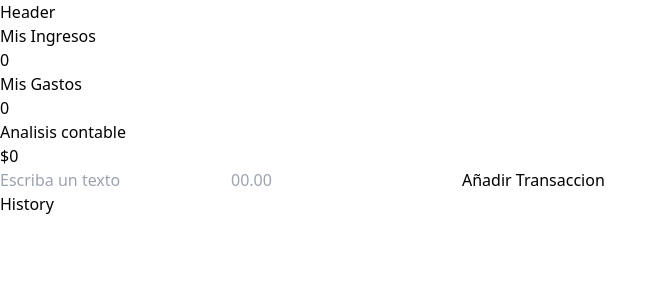
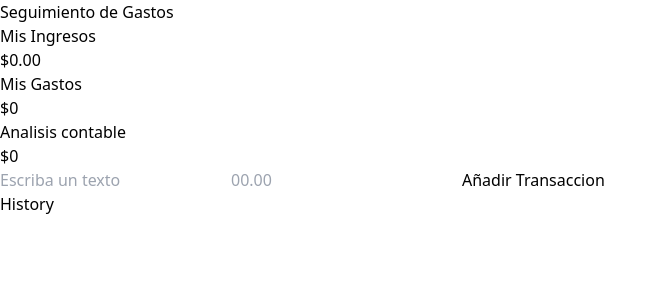
Before and after one commit to Diana-Karolina/accounting-calculator, a React (Vite) app: page / in a window 1280 px wide. Shown: the top 300 px of the page, without its empty margins (0-667 px from the left). Built offline with nearby package versions, Linux system fonts and the light colour scheme.

Commit message:
add file new

```diff
--- a/src/App.jsx
+++ b/src/App.jsx
@@ -12,16 +12,20 @@ function App() {
     <GlobalProvider>
       <div className="bg-zinc-950 text-white h-screen
       flex justify-center items-center">
-        <div className="bg-zinc-800 p-10 rounded-lg flex">
+        <div className="container mx-auto w-3/6">
+        <div className="bg-zinc-800 p-10 rounded-lg flex gap-x-2">
             <div>
-             <Header />
+             <h1 className="font-bold">
+              Seguimiento de Gastos
+             </h1>
              <IncomeExpenses />
              <Balance />
              <Transaction />
             </div>
             <div>
-             <ListTransaction />
+            <ListTransaction />
             </div>
+        </div>
         </div>
       </div>
     </GlobalProvider>
--- a/src/components/Balance.jsx
+++ b/src/components/Balance.jsx
@@ -9,10 +9,10 @@ function Balance () {
     const totalAmounts = amounts.reduce((acc, item) => (acc += item),0)
 
     return(
-        <div>
+        <div className="flex justify-between">
             <h3>Analisis contable</h3>
-            <h1>${totalAmounts}</h1>
+            <h1 className="text-2x1 font-bold">${totalAmounts}</h1>
         </div>
     );
 }
-export default Balance
+export default Balance;
--- a/src/components/IncomeExpenses.jsx
+++ b/src/components/IncomeExpenses.jsx
@@ -5,28 +5,30 @@ function IncomeExpenses() {
 
     const {transactions} = useGlobalState();
 
-    const amounts = transactions.map((transaction) => transaction.amount);
+    const amounts = transactions.map((transaction) => transaction.
+    amount);
 
     //esta funcion sirve para ver los montos en positivos
     const ingresosAmount = amounts
     .filter((item)=> item > 0)
-    .reduce((acc, item) => (acc += item), 0);
-
+    .reduce((acc, item) => (acc += item), 0)
+    .toFixed(2);
 
     //esta funcion sirve para ver los montos en positivos
     const egresosAmount = amounts
-    .filter((item)=> item <0)
-    .reduce((acc,item) => acc += item , 0) * -1;
+    .filter((item)=> item < 0)
+    .reduce((acc,item) => acc += item , 0)
+    .toFixed(2) * -1;
 
     return (
     <>
-    <div>
+    <div className="flex justify-between my-2">
         <h4>Mis Ingresos</h4>
-        <p>{ingresosAmount}</p>
+        <p>${ingresosAmount}</p>
     </div>
-    <div>
+    <div className="flex justify-between my-2">
         <h4>Mis Gastos</h4>
-        <p>{egresosAmount}</p>
+        <p>${egresosAmount}</p>
     </div>
     </>
   )
--- a/src/components/transactionFile/ItemTransaction.jsx
+++ b/src/components/transactionFile/ItemTransaction.jsx
@@ -15,7 +15,7 @@ export function ItemTransaction({transaction}) {
         deleteTransaction(transaction.id);
         }}
         >
-        x
+          x
     </button>
     </div>
   </li>
--- a/src/components/transactionFile/ListTransaction.jsx
+++ b/src/components/transactionFile/ListTransaction.jsx
@@ -7,13 +7,15 @@ function ListTransaction () {
     return(
     <>
     <h3 className='text-slate-300 text-xl font-bold w-full'>History</h3>
+
     <ul>
         {transactions.map((transaction) => (
-          <ItemTransaction transaction={transaction} key={transaction.id}/>
+          <ItemTransaction transaction={transaction} key=
+          {transaction.id}/>
         ))}
     </ul>
     </>
-    )
+    );
 }
 
 
```
